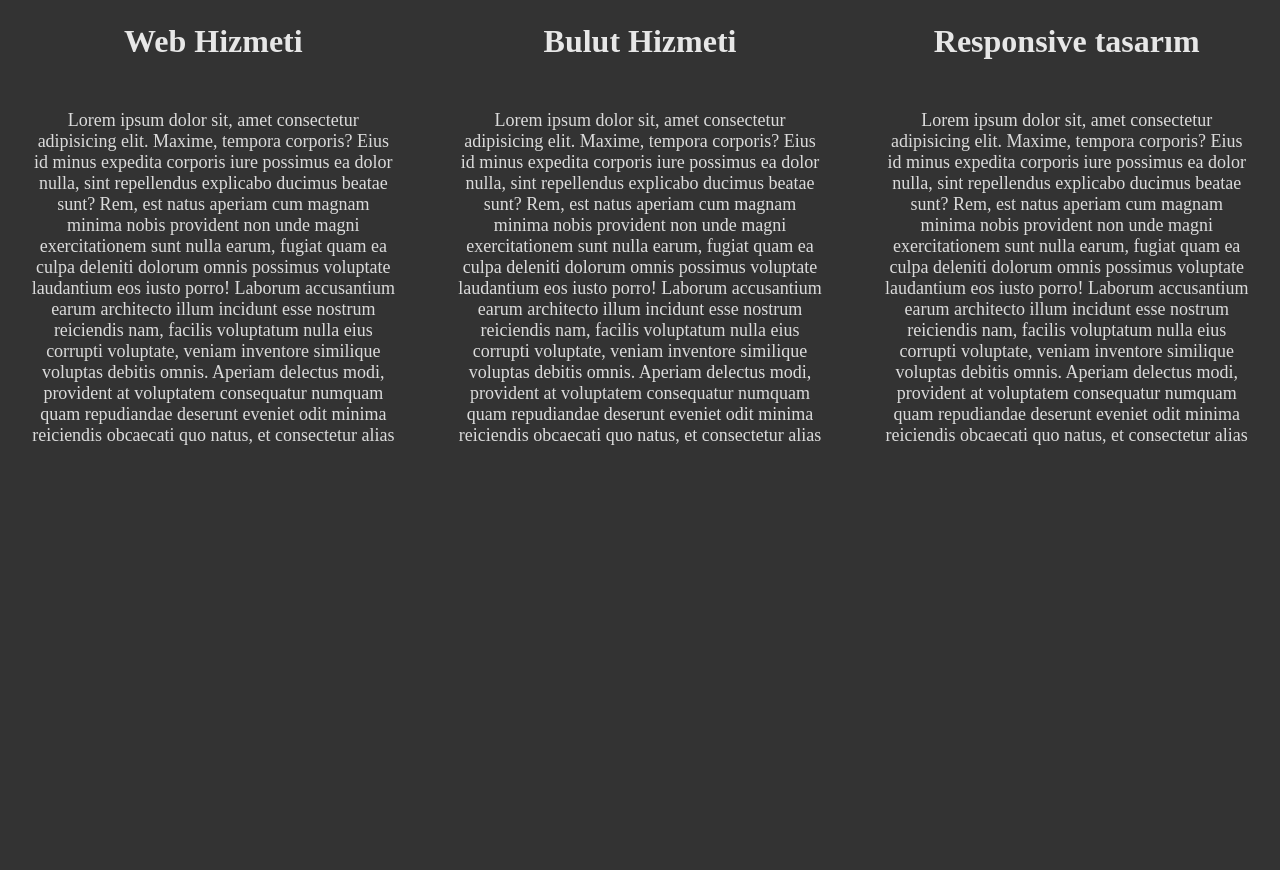
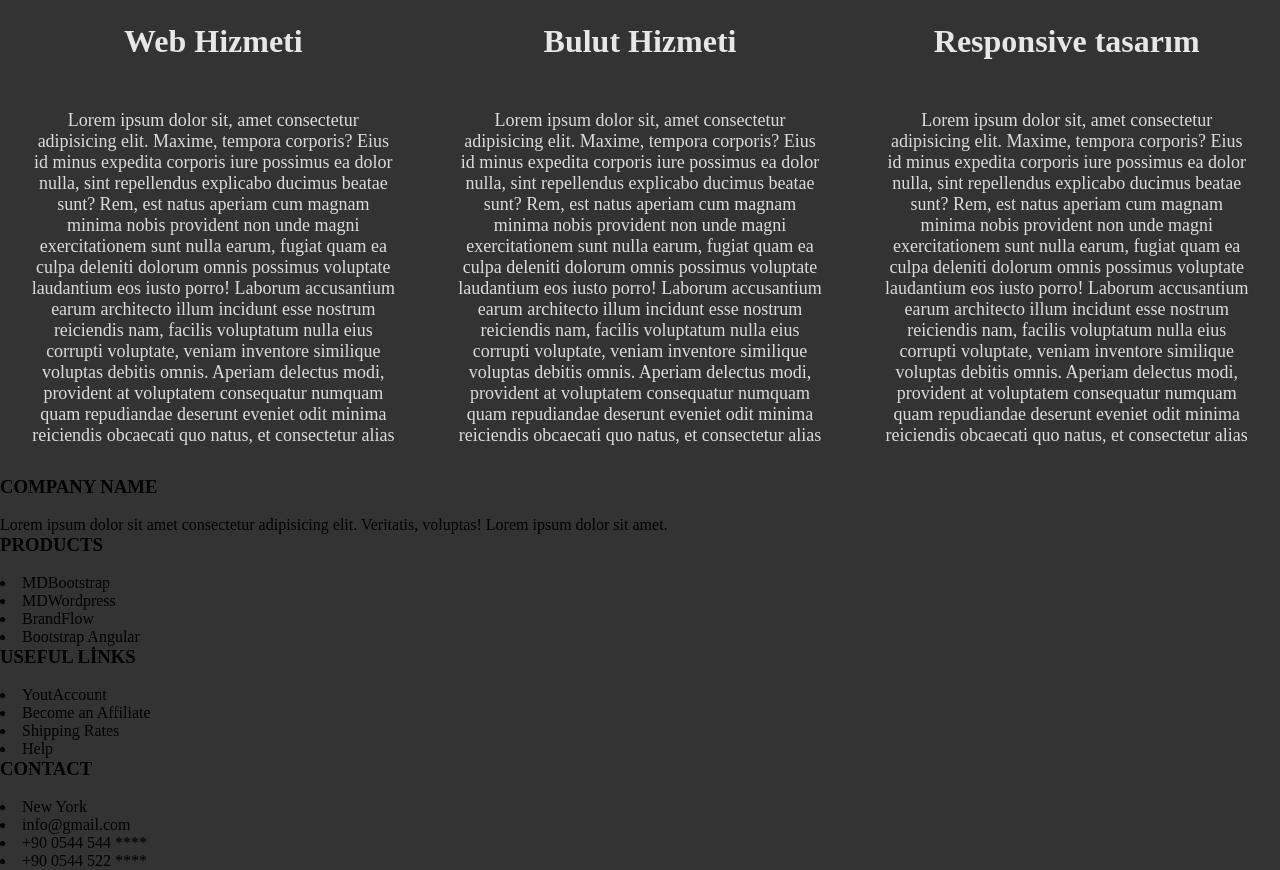
Before and after one commit to cakirlburhann/website, a plain HTML site: page index.html in a window 1280 px wide. Shown: the part 993-1863 px from the top of the page. Before the commit the page ends 1469 px from the top, so only its background shows below. Drawn offline with Linux system fonts and the light colour scheme.

Commit message:
Update index.html

```diff
--- a/index.html
+++ b/index.html
@@ -65,5 +65,45 @@
         </div>
     </div>
     </div>
+
+
+
+    <footer>
+        <div class="fo ko1">
+        <h3>COMPANY NAME</h3><br>
+        <p>Lorem ipsum dolor sit amet consectetur adipisicing elit. Veritatis, voluptas! Lorem ipsum dolor sit amet.</p>
+        </div>
+        <div class="fo ko1">
+            <h3>PRODUCTS</h3><br>
+            <nav>
+                <li>MDBootstrap</li>
+                <li>MDWordpress</li>
+                <li>BrandFlow</li>
+                <li>Bootstrap Angular</li>
+            </nav>
+        </div>
+        <div class="fo ko1">
+            <h3>USEFUL LİNKS</h3><br>
+            <nav>
+                <li>YoutAccount</li>
+                <li>Become an Affiliate</li>
+                <li>Shipping Rates</li>
+                <li>Help</li>
+            </nav>
+        </div>
+        <div class="fo ko1">
+            <h3>CONTACT</h3><br
+            <nav>
+                <li>New York</li>
+                <li>info@gmail.com</li>
+                <li>+90 0544 544 ****</li>
+                <li>+90 0544 522 ****</li>
+            </nav>
+        </div>
+    </footer>
+
+
+
+
 </body>
 </html>
```
